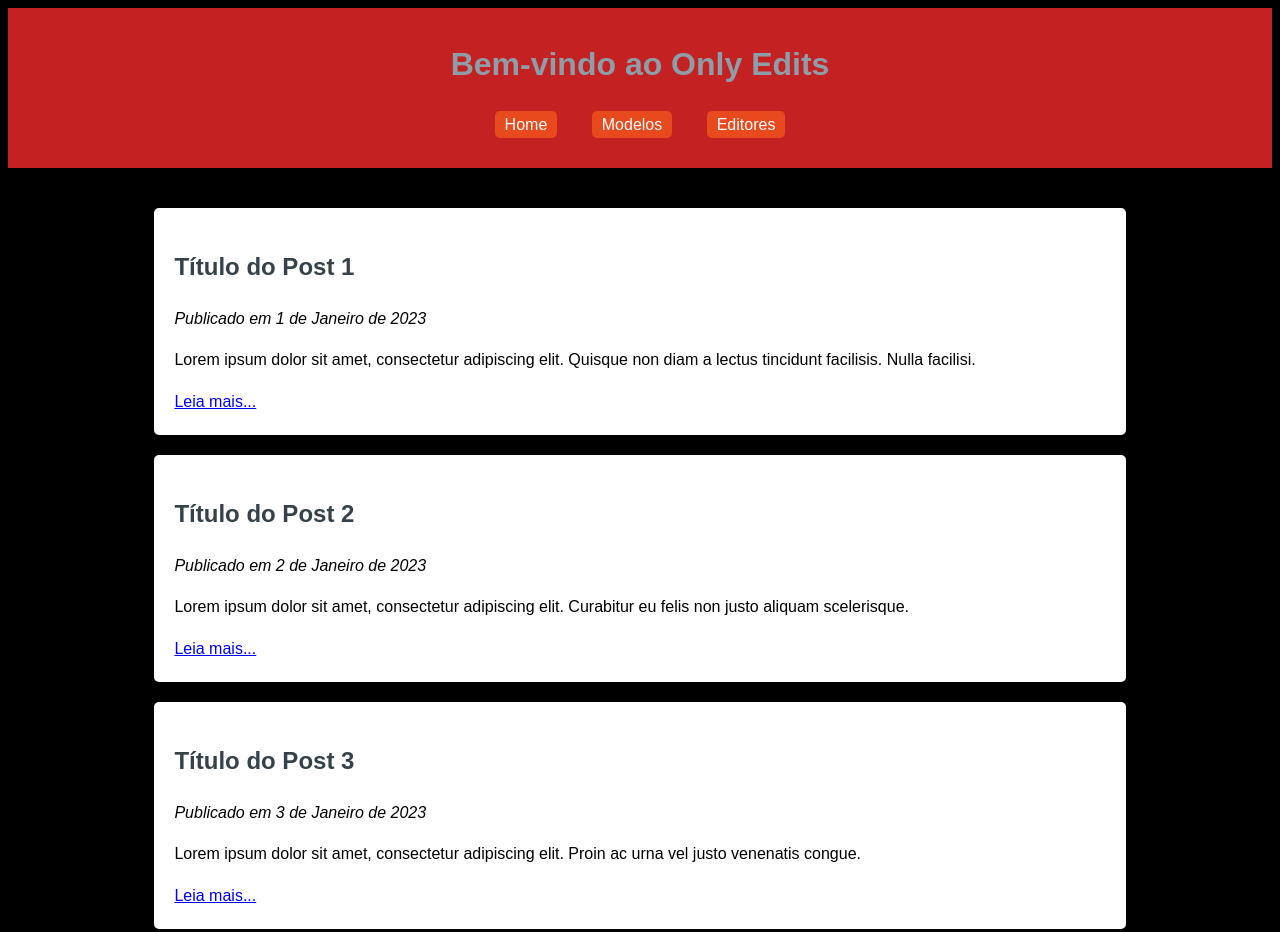
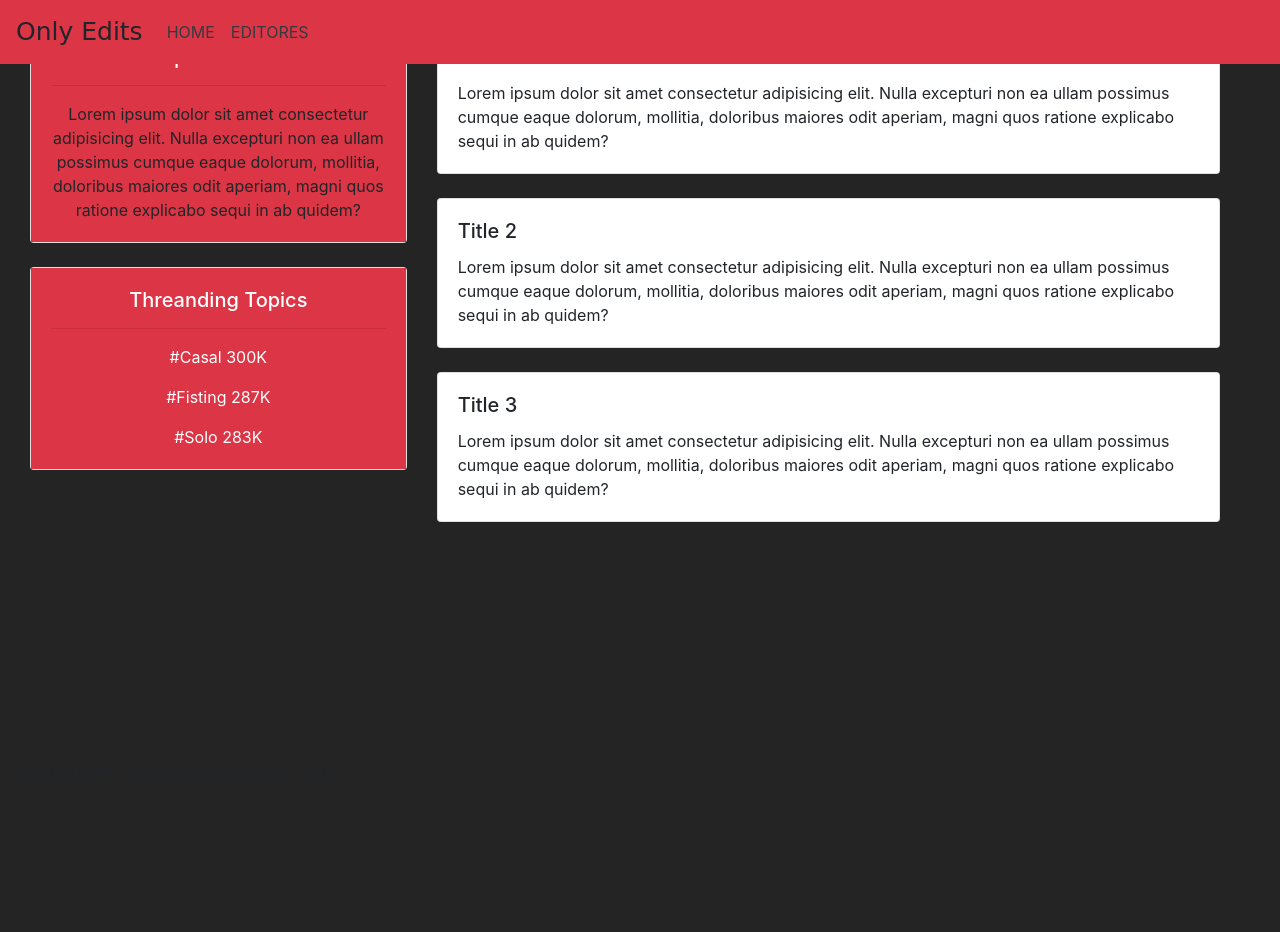
Before and after one commit to rejandro/onlyefits, a plain HTML site: page index.html in a window 1280 px wide. Shown: the top 932 px of the page. After the commit the page ends 800 px from the top, so only its background shows below. Drawn offline with nearby package versions, Linux system fonts and the light colour scheme; a web font is replaced by a local one.

Commit message:
Add files via upload

```diff
--- a/index.html
+++ b/index.html
@@ -4,110 +4,91 @@
     <meta charset="UTF-8">
     <meta name="viewport" content="width=device-width, initial-scale=1.">
     <title>Only Edits</title>
-    <style>
-        body {
-            font-family: Arial, sans-serif;
-            line-height: 1.6;
-            margin: ;
-            padding: ;
-            background-color: #000000;
-        }
-
-        header {
-            background: #c42222;
-            color: #ffffff;
-            padding: 10px ;
-            text-align: center;
-        }
-
-        .container {
-            width: 80%;
-            margin: auto;
-            overflow: hidden;
-            padding: 20px;
-        }
-
-        article {
-            background: #ffffff;
-            margin: 20px ;
-            padding: 20px;
-            border-radius: 5px;
-            box-shadow:   10px rgba(, , , .1);
-        }
-
-        h1 {
-            color: #8d9ea8;
-        }
-        h2 {
-            color: #35424a;
-        }
-
-        footer {
-            text-align: center;
-            padding: 10px ;
-            background: #35424a;
-            color: #ffffff;
-            position: relative;
-            bottom: ;
-            width: 100%;
-        }
-
-        .nav {
-            margin: 20px ;
-            text-align: center;
-        }
-
-        .nav a {
-            margin:  15px;
-            text-decoration: none;
-            color: #ffffff;
-            padding: 5px 10px;
-            background: #e8491d;
-            border-radius: 5px;
-        }
-
-        .nav a:hover {
-            background: #8a9fac;
-        }
-    </style>
+    <link rel="stylesheet" href="sytle-index.css">
+    <link rel="stylesheet" href="https://stackpath.bootstrapcdn.com/bootstrap/4.1.3/css/bootstrap.min.css" integrity="sha384-MCw98/SFnGE8fJT3GXwEOngsV7Zt27NXFoaoApmYm81iuXoPkFOJwJ8ERdknLPMO" crossorigin="anonymous">
+<script src="https://stackpath.bootstrapcdn.com/bootstrap/4.1.3/js/bootstrap.min.js" integrity="sha384-ChfqqxuZUCnJSK3+MXmPNIyE6ZbWh2IMqE241rYiqJxyMiZ6OW/JmZQ5stwEULTy" crossorigin="anonymous"></script>
+<link rel="preconnect" href="https://fonts.googleapis.com">
+<link rel="preconnect" href="https://fonts.gstatic.com" crossorigin>
+<link href="https://fonts.googleapis.com/css2?family=Cedarville+Cursive&display=swap" rel="stylesheet">
 </head>
-<body>
+<body style="background-color: #242424;">
 
 <header>
-    <h1>Bem-vindo ao Only Edits</h1>
-    <nav class="nav">
-        <a href="#">Home</a>
-        <a href="#">Modelos</a>
-        <a href="#">Editores</a>
-    </nav>
+       <nav class="navbar navbar-expand-lg navbar-orange bg-danger fixed-top">
+        <a class="navbar-brand" style="font-family: 'Cedarville Cursive', cursive; font-size: 25px;">Only Edits</a>
+        <button class="navbar-toggler" data-target="#navbar" data-toggle="collapse" aria-controls="navbar" aria-expanded="false" aria-label="Toggle navigation">
+            <span class="navbar-toggler-icon"></span>
+        </button>
+        <div id="navbar" class="collapse navbar-collapse">
+            <ul class="navbar-nav mr-auto">
+                <li class="nav-item active">
+                    <a class="nav-link text-dark" href="#">HOME</a>
+                </li>
+                <li class="nav-item">
+                    <a class="nav-link text-dark" href="#" tabindex="-1" aria-disabled="true">EDITORES</a>
+                </li>
+            </ul>
+        </div>
+       </nav>
+       <br>
 </header>
 
-<div class="container">
-    <article>
-        <h2>Título do Post 1</h2>
-        <p><em>Publicado em 1 de Janeiro de 2023</em></p>
-        <p>Lorem ipsum dolor sit amet, consectetur adipiscing elit. Quisque non diam a lectus tincidunt facilisis. Nulla facilisi.</p>
-        <a href="index.html">Leia mais...</a>
-    </article>
+<div class="main col-12">
+<div class="row col-12">
 
-    <article>
-        <h2>Título do Post 2</h2>
-        <p><em>Publicado em 2 de Janeiro de 2023</em></p>
-        <p>Lorem ipsum dolor sit amet, consectetur adipiscing elit. Curabitur eu felis non justo aliquam scelerisque.</p>
-        <a href="#">Leia mais...</a>
-    </article>
 
-    <article>
-        <h2>Título do Post 3</h2>
-        <p><em>Publicado em 3 de Janeiro de 2023</em></p>
-        <p>Lorem ipsum dolor sit amet, consectetur adipiscing elit. Proin ac urna vel justo venenatis congue.</p>
-        <a href="#">Leia mais...</a>
-    </article>
+    <div class="api col-4">
+    <div class="card">
+        <div class="card-body bg-danger" style="text-align: center;">
+            <h5 class="card-title  text-white">Destaques da Semana</h5>
+            <hr>
+            <p class="card-text">Lorem ipsum dolor sit amet consectetur adipisicing elit. Nulla excepturi non ea ullam possimus cumque eaque dolorum, mollitia, doloribus maiores odit aperiam, magni quos ratione explicabo sequi in ab quidem?</p>
+        </div>
+    </div>
+    <br>
+    <div class="card">
+
+        <div class="card-body bg-danger" style="text-align: center;">
+            <h5 class="card-title  text-white center">Threanding Topics</h5>
+            <hr>
+            <p id="th1" class="th1 text-white card-text"><a href="#" class="thrends1 text-white">#Casal</a>  300K</p>
+            <p id="th2" class="th2 text-white card-text"><a href="#" class="thrends2 text-white">#Fisting</a>  287K</p>
+            <p id="th3" class="th3 text-white card-text"><a href="#" class="thrends3 text-white">#Solo</a>  283K</p>
+
+        </div>
+    </div>
+    <br>
+</div>
+<div class="postagens col-8">
+    <div class="card">
+        <div class="card-body">
+            <h5 class="card-title">Title 1</h5>
+            <p class="card-text">Lorem ipsum dolor sit amet consectetur adipisicing elit. Nulla excepturi non ea ullam possimus cumque eaque dolorum, mollitia, doloribus maiores odit aperiam, magni quos ratione explicabo sequi in ab quidem?</p>
+        </div>
+    </div>
+    <br>
+    <div class="card">
+        <div class="card-body">
+            <h5 class="card-title">Title 2</h5>
+            <p class="card-text">Lorem ipsum dolor sit amet consectetur adipisicing elit. Nulla excepturi non ea ullam possimus cumque eaque dolorum, mollitia, doloribus maiores odit aperiam, magni quos ratione explicabo sequi in ab quidem?</p>
+        </div>
+    </div>
+    <br>
+    <div class="card">
+        <div class="card-body">
+            <h5 class="card-title">Title 3</h5>
+            <p class="card-text">Lorem ipsum dolor sit amet consectetur adipisicing elit. Nulla excepturi non ea ullam possimus cumque eaque dolorum, mollitia, doloribus maiores odit aperiam, magni quos ratione explicabo sequi in ab quidem?</p>
+        </div>
+    </div>
+</div>
+</div>
 </div>
 
-<footer>
+<footer class="fixed-bottom col-12">
     <p>&copy; 2024 CWS. Todos os direitos reservados.</p>
 </footer>
 
 </body>
+<script src="https://code.jquery.com/jquery-3.3.1.slim.min.js" integrity="sha384-q8i/X+965DzO0rT7abK41JStQIAqVgRVzpbzo5smXKp4YfRvH+8abtTE1Pi6jizo" crossorigin="anonymous"></script>
+<script src="https://cdnjs.cloudflare.com/ajax/libs/popper.js/1.14.3/umd/popper.min.js" integrity="sha384-ZMP7rVo3mIykV+2+9J3UJ46jBk0WLaUAdn689aCwoqbBJiSnjAK/l8WvCWPIPm49" crossorigin="anonymous"></script>
 </html>
```
